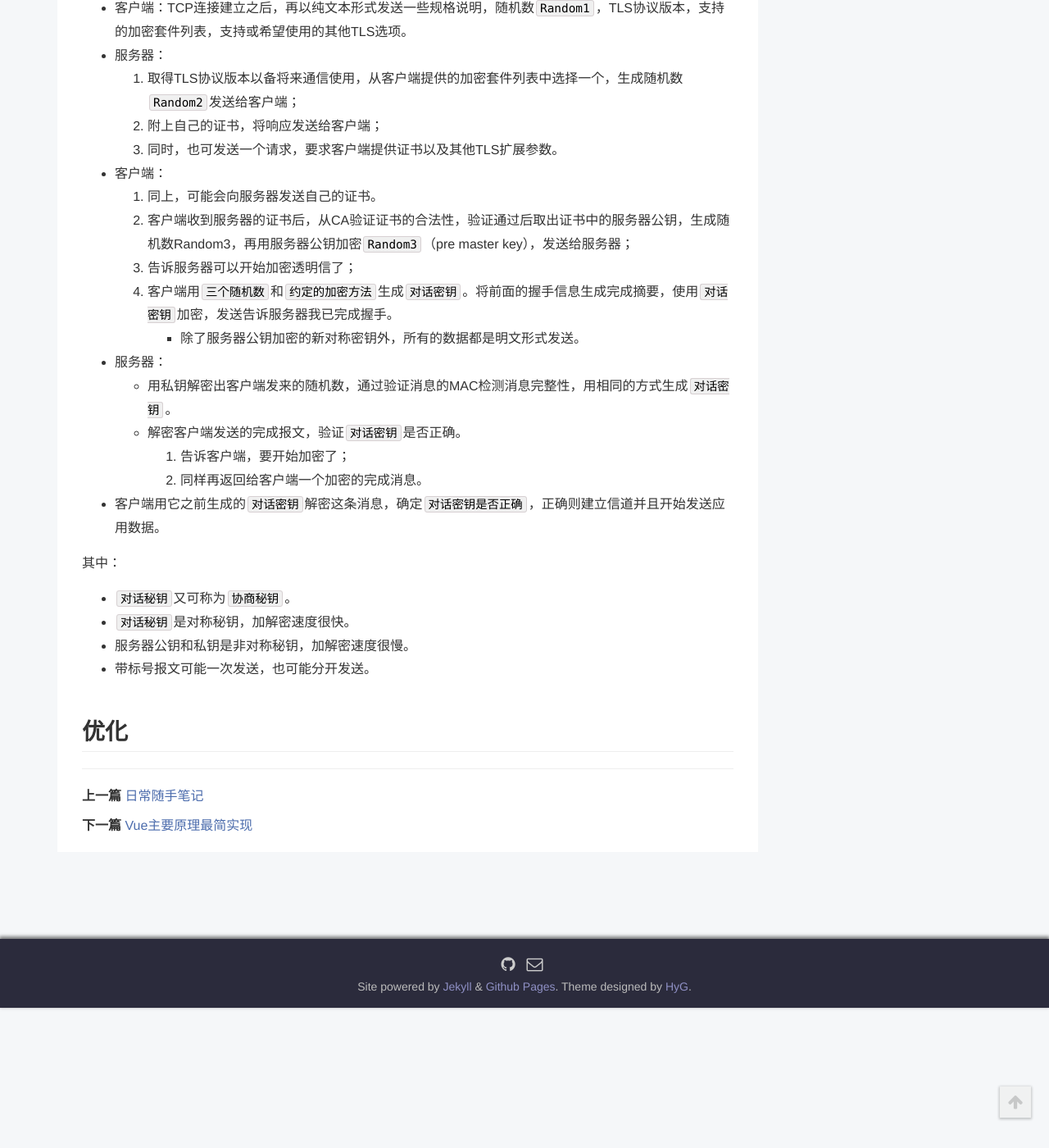
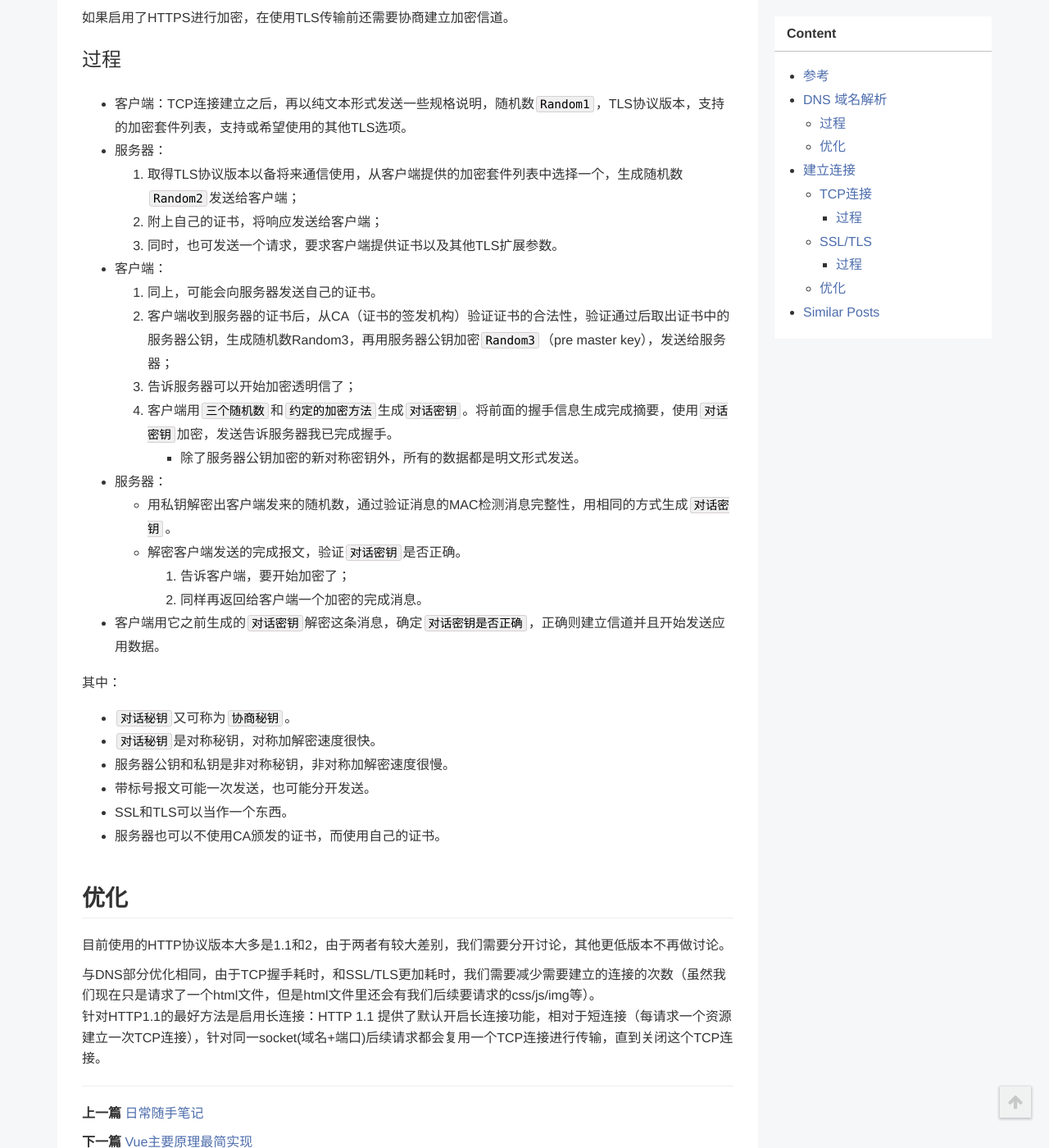
Before and after one commit to toBeTheLight/toBeTheLight.github.io, a Jekyll site: the page built from _posts/2018-03-30-从输入url按下回车开始能做哪些优化.md, in a window 1280 px wide and 1400 px high, scrolled down 2653 px. Shown: the whole window at 82% size. Built offline with Jekyll 4.4.1, drawn with Linux system fonts in a browser that asks for light colours; a style sheet for code colours, icons or effects is not loaded; some of the changed text lies outside the part shown.

Commit message:
update: 继续写

````diff
--- a/_posts/2018-03-30-从输入url按下回车开始能做哪些优化.md
+++ b/_posts/2018-03-30-从输入url按下回车开始能做哪些优化.md
@@ -38,7 +38,7 @@ author: toBeTheLight
   * 可能还存在路由器缓存这一层
 
 * 本地DNS服务器
-  * 本机的DNS解析程序向本地的DNS服务器发起请求，一般为TCP/IP参数中设置的首选DNS服务器。
+  * 本机的DNS解析程序向本地的DNS服务器发起请求，一般为TCP/IP参数中设置的首选DNS服务器，是知道IP地址的，一般会UDP协议。
   * 本地DNS服务器查询是否在本地区域文件中，没有。
   * 本地DNS服务器查询DNS缓存中是否存在，没有。
   * 本地DNS服务器会根据是否设置转发器判断是向上一级DNS服务器（其解析规则同理）还是直接向根DNS服务器（知道根DNS服务器的IP地址）发送请求。
@@ -55,7 +55,7 @@ author: toBeTheLight
 
 ## 优化
 
-当然针对DNS的优化就是减少DNS解析的时间，由于浏览器缓存机制的存在，我们只需要对首次访问进行优化，即适当减少要解析的域名个数，考虑到**其他优化机制**可以将页面及资源分布到2-4个域名上。
+当然针对DNS的优化就是减少DNS解析的时间，由于浏览器缓存机制的存在，我们只需要对首次访问进行优化（虽然我们现在只是请求了一个html文件，但是html文件里还会有我们后续要请求的css/js/img等），即适当减少要解析的域名个数，考虑到**其他优化机制**可以将页面及页面内外联资源发布到2-4个域名上。
 
 # 建立连接
 
@@ -89,9 +89,11 @@ author: toBeTheLight
   ack === y + 1 && ACK === 1 ? : new Socket()
   ```
 
-## HTTPS
+## SSL/TLS
 
-如果启用了HTTPS进行加密，那么还需要以下步骤：
+如果启用了HTTPS进行加密，在使用TLS传输前还需要协商建立加密信道。
+
+### 过程
 
 * 客户端：TCP连接建立之后，再以纯文本形式发送一些规格说明，随机数`Random1`，TLS协议版本，支持的加密套件列表，支持或希望使用的其他TLS选项。
 * 服务器：
@@ -100,7 +102,7 @@ author: toBeTheLight
   3. 同时，也可发送一个请求，要求客户端提供证书以及其他TLS扩展参数。
 * 客户端：
   1. 同上，可能会向服务器发送自己的证书。
-  2. 客户端收到服务器的证书后，从CA验证证书的合法性，验证通过后取出证书中的服务器公钥，生成随机数Random3，再用服务器公钥加密`Random3`（pre master key），发送给服务器；
+  2. 客户端收到服务器的证书后，从CA（证书的签发机构）验证证书的合法性，验证通过后取出证书中的服务器公钥，生成随机数Random3，再用服务器公钥加密`Random3`（pre master key），发送给服务器；
   3. 告诉服务器可以开始加密透明信了；
   4. 客户端用`三个随机数`和`约定的加密方法`生成`对话密钥`。将前面的握手信息生成完成摘要，使用`对话密钥`加密，发送告诉服务器我已完成握手。
   * 除了服务器公钥加密的新对称密钥外，所有的数据都是明文形式发送。
@@ -113,8 +115,15 @@ author: toBeTheLight
 
 其中：
   * `对话秘钥`又可称为`协商秘钥`。
-  * `对话秘钥`是对称秘钥，加解密速度很快。
-  * 服务器公钥和私钥是非对称秘钥，加解密速度很慢。
+  * `对话秘钥`是对称秘钥，对称加解密速度很快。
+  * 服务器公钥和私钥是非对称秘钥，非对称加解密速度很慢。
   * 带标号报文可能一次发送，也可能分开发送。
+  * SSL和TLS可以当作一个东西。
+  * 服务器也可以不使用CA颁发的证书，而使用自己的证书。
 
 ## 优化
+
+目前使用的HTTP协议版本大多是1.1和2，由于两者有较大差别，我们需要分开讨论，其他更低版本不再做讨论。
+
+与DNS部分优化相同，由于TCP握手耗时，和SSL/TLS更加耗时，我们需要减少需要建立的连接的次数（虽然我们现在只是请求了一个html文件，但是html文件里还会有我们后续要请求的css/js/img等）。
+针对HTTP1.1的最好方法是启用长连接：HTTP 1.1 提供了默认开启长连接功能，相对于短连接（每请求一个资源建立一次TCP连接），针对同一socket(域名+端口)后续请求都会复用一个TCP连接进行传输，直到关闭这个TCP连接。
````
